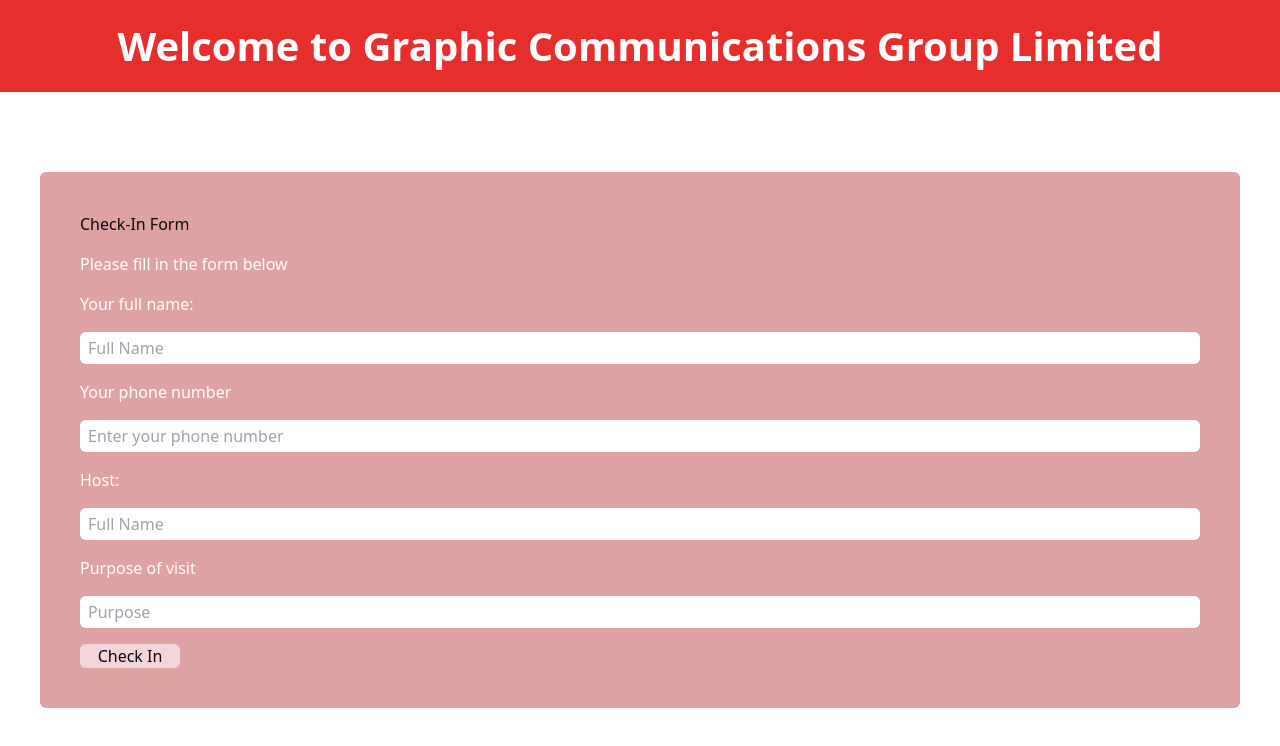
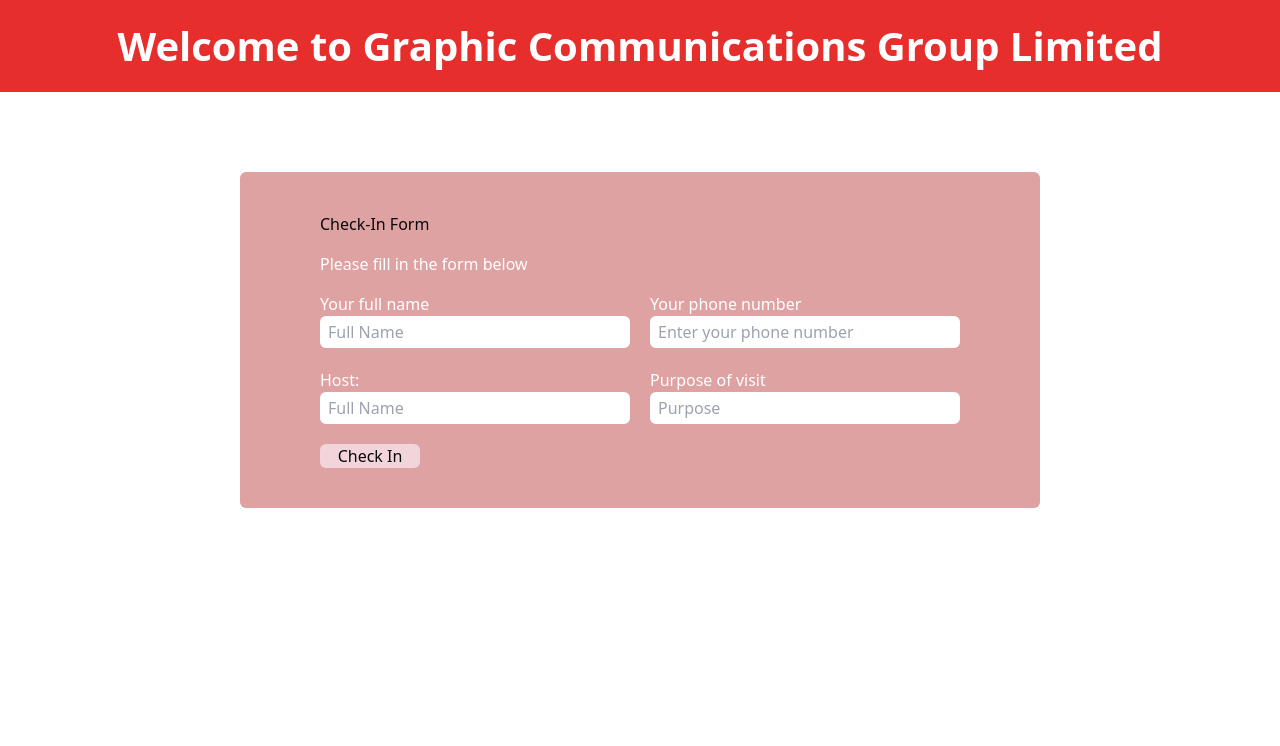
Before and after one commit to StaeyKay/visitormanagement-app, a React (Vite) app: page /checkin in a window 1280 px wide. Shown: the top 746 px of the page. Built offline with nearby package versions, Linux system fonts and the light colour scheme.

Commit message:
modified the check in form

```diff
--- a/src/pages/checkin.jsx
+++ b/src/pages/checkin.jsx
@@ -48,17 +48,18 @@ const Checkin = () => {
       <h1 className="bg-[#E62E2D] text-center text-white py-4 font-bold text-[40px]">
         Welcome to Graphic Communications Group Limited
       </h1>
-      <div className="p-10">
-        <div className="bg-[#dfa2a2] p-10 rounded-md space-y-4">
+      <div className="px-60 py-10">
+        <div className="bg-[#dfa2a2] py-10 px-20 rounded-md space-y-4">
           <h4>Check-In Form</h4>
           <p className="text-white">Please fill in the form below</p>
           <form
             onSubmit={handleForm}
             action=""
-            className="flex flex-col space-y-4"
+            className="grid grid-cols-2 gap-5 items-start"
           >
+            <div className="flex flex-col">
               <label htmlFor="" className="text-white">
-              Your full name:
+                Your full name
               </label>
               <input
                 className="rounded-md h-8 p-2"
@@ -68,6 +69,8 @@ const Checkin = () => {
                 value={visitorName}
                 required
               />
+            </div>
+            <div className="flex flex-col">
               <label htmlFor="" className="text-white">
                 Your phone number
               </label>
@@ -79,6 +82,8 @@ const Checkin = () => {
                 value={phone}
                 required
               />
+            </div>
+            <div className="flex flex-col">
               <label htmlFor="" className="text-white">
                 Host:
               </label>
@@ -90,6 +95,8 @@ const Checkin = () => {
                 value={employeeName}
                 required
               />
+            </div>
+            <div className="flex flex-col">
               <label htmlFor="" className="text-white">
                 Purpose of visit
               </label>
@@ -100,19 +107,8 @@ const Checkin = () => {
                 onChange={(e) => setPurpose(e.target.value)}
                 value={purpose}
               />
-            {/* <label htmlFor="" className="text-white">
-              Arrival time:
-            </label>
-            <input
-              className="rounded-md h-8"
-              type="datetime-local"
-              onChange={(e) => setTime(e.target.value)}
-              value={time}
-            /> */}
-            <button
-              // onClick={() => navigate("/checkout")}
-              className="bg-[#f1d5da] w-[100px] rounded-md"
-            >
+            </div>
+            <button className="bg-[#f1d5da] w-[100px] rounded-md">
               Check In
             </button>
           </form>
```
Lines whose indentation alone changed are shown as unchanged.
